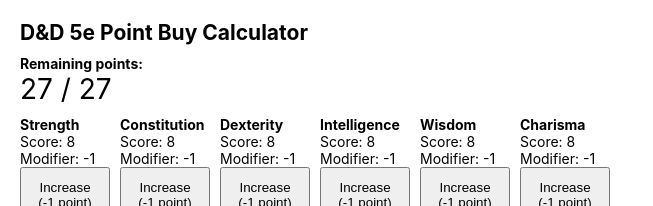
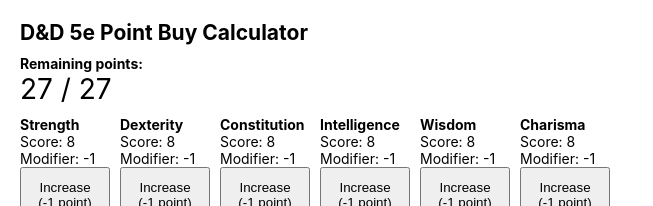
Before and after one commit to rush340/dnd-ability-calc, a React (Create React App) app: page / in a window 1280 px wide. Shown: the top 206 px of the page, without its empty margins (0-653 px from the left). Built offline with nearby package versions, Linux system fonts and the light colour scheme.

Commit message:
change ability order to match character sheet

```diff
--- a/src/App.js
+++ b/src/App.js
@@ -16,15 +16,17 @@
 };
 
 const STR = 'strength';
+const DEX = 'dexterity';
 const CON = 'constitution';
-const DEX = 'dexterity';
 const INT = 'intelligence';
 const WIS = 'wisdom';
 const CHA = 'charisma';
+
+// order matches character sheet
 const ABILITIES = [
   STR,
+  DEX,
   CON,
-  DEX,
   INT,
   WIS,
   CHA,
```
